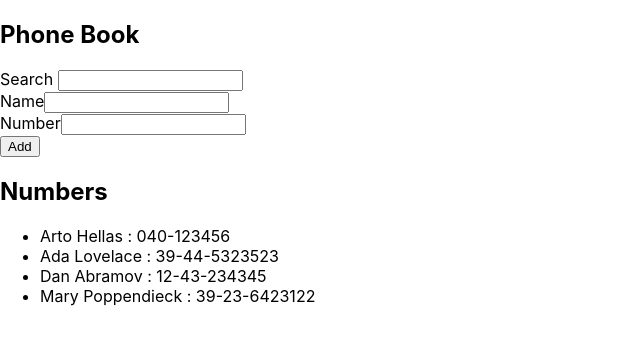
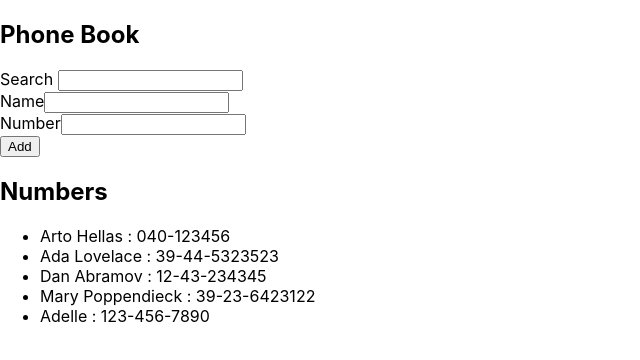
Before and after one commit to shalinidc/phonebook, a React (Create React App) app: page / in a window 1280 px wide. Shown: the top 360 px of the page, without its empty margins (0-640 px from the left). Built offline with nearby package versions, Linux system fonts and the light colour scheme; data requests are answered from the project's data file.

Commit message:
Adding new contact to server

```diff
--- a/db.json
+++ b/db.json
@@ -1,5 +1,5 @@
 {
-  "persons":[
+  "persons": [
     {
       "name": "Arto Hellas",
       "number": "040-123456",
@@ -19,6 +19,11 @@
       "name": "Mary Poppendieck",
       "number": "39-23-6423122",
       "id": 4
+    },
+    {
+      "name": "Adelle",
+      "number": "123-456-7890",
+      "id": 5
     }
   ]
 }
--- a/src/App.js
+++ b/src/App.js
@@ -34,13 +34,19 @@
 
 
   const newPersons = (event) => {
-      event.preventDefault()
+      event.preventDefault();
       if(contacts.some(contact => contact.name === newName)){
           alert(`${newName}is already saved in your phonebook`);
           return;
       }
+      const personObj = {
+          name: newName,
+          number: newNumber
+      }
       console.log('setting new name');
-      setPersons(contacts.concat({name:newName, number: newNumber}));
+      Axios
+          .post('http://localhost:3001/persons', personObj)
+          .then(response => setPersons(contacts.concat(response.data)));
       setNewName('');
       setNumber('');
   }
```
